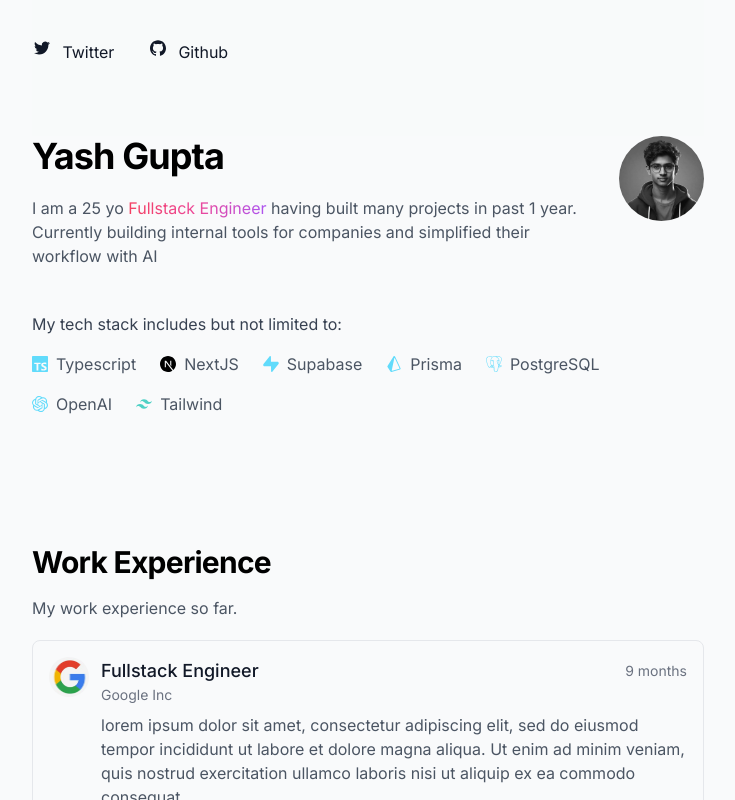
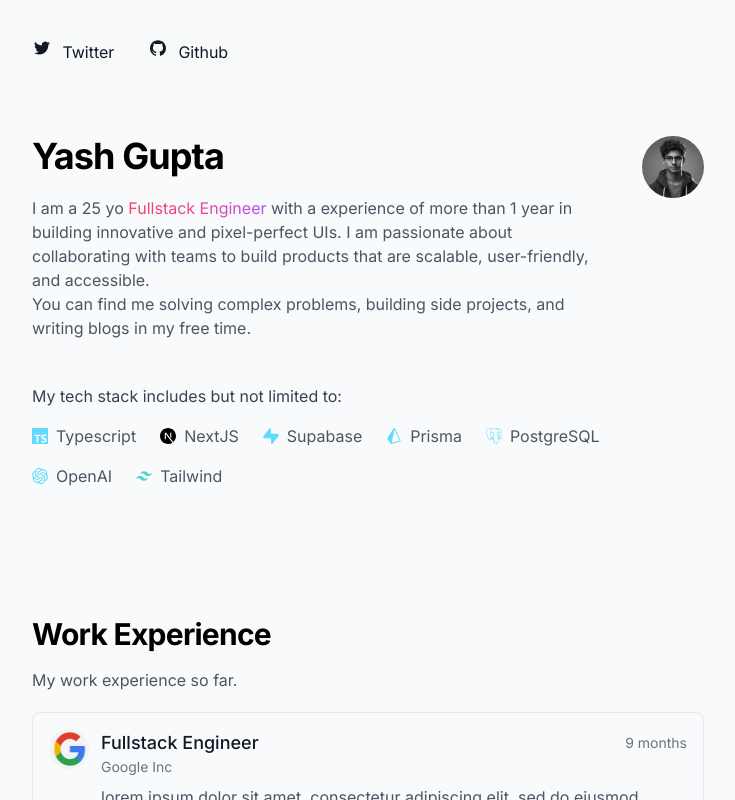
Before and after one commit to gyash21/Next-Portfolio, a Next.js app: page / in a window 1280 px wide. Shown: the top 800 px of the page, without its empty margins (272-1007 px from the left). Built offline with nearby package versions, Linux system fonts and the light colour scheme.

Commit message:
update- the latest info

```diff
--- a/app/page.tsx
+++ b/app/page.tsx
@@ -86,8 +86,9 @@ export default function Home() {
                 {" "}
                 Fullstack Engineer{" "}
               </span>
-              having built many projects in past 1 year. Currently building
-              internal tools for companies and simplified their workflow with AI
+              with a experience of more than 1 year in building innovative and pixel-perfect UIs. I am passionate about collaborating with teams to build products that are scalable, user-friendly, and accessible.
+              <br />
+              You can find me solving complex problems, building side projects, and writing blogs in my free time.
             </p>
             <span className="h-8" />
             <div className="mt-3 text-gray-600 dark:text-gray-400 mb-16 ">
```
